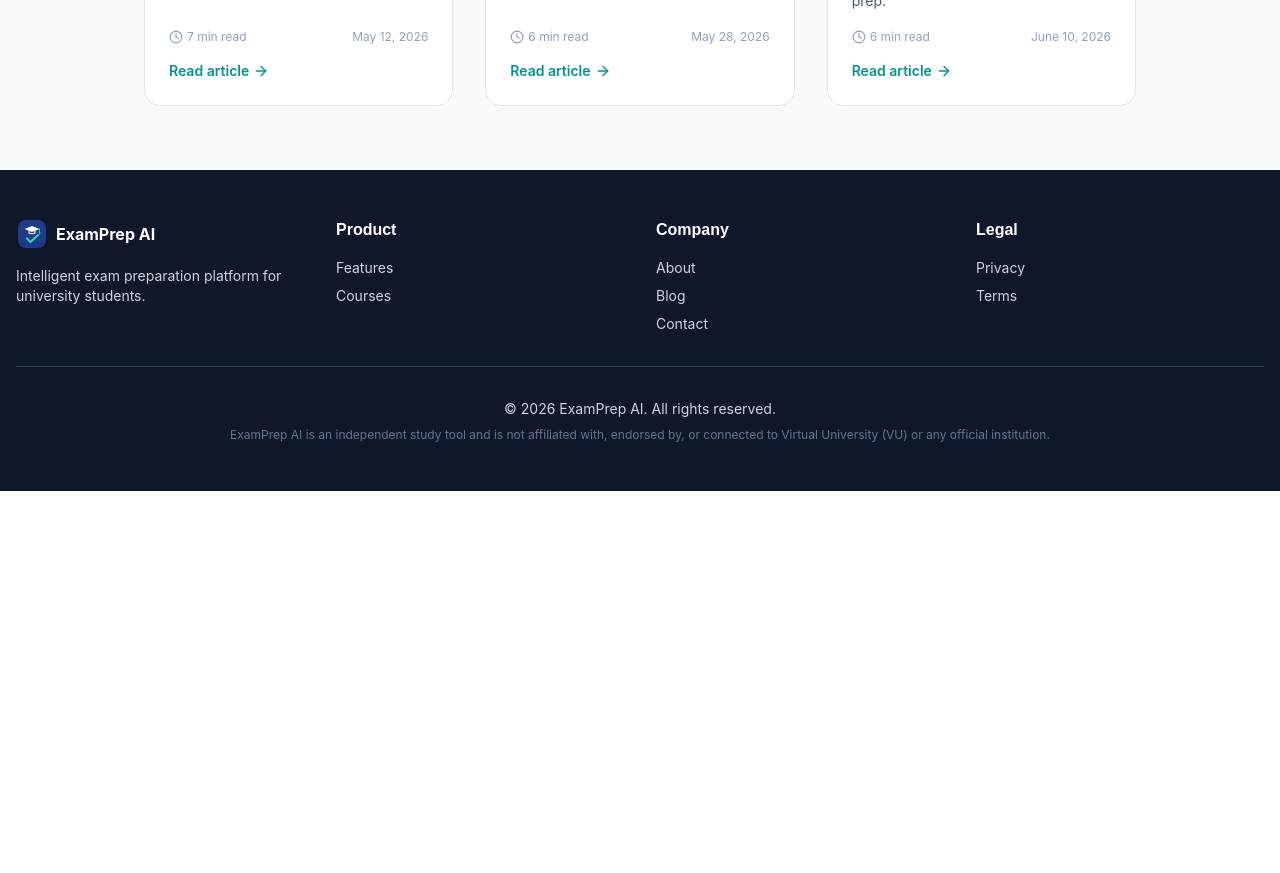
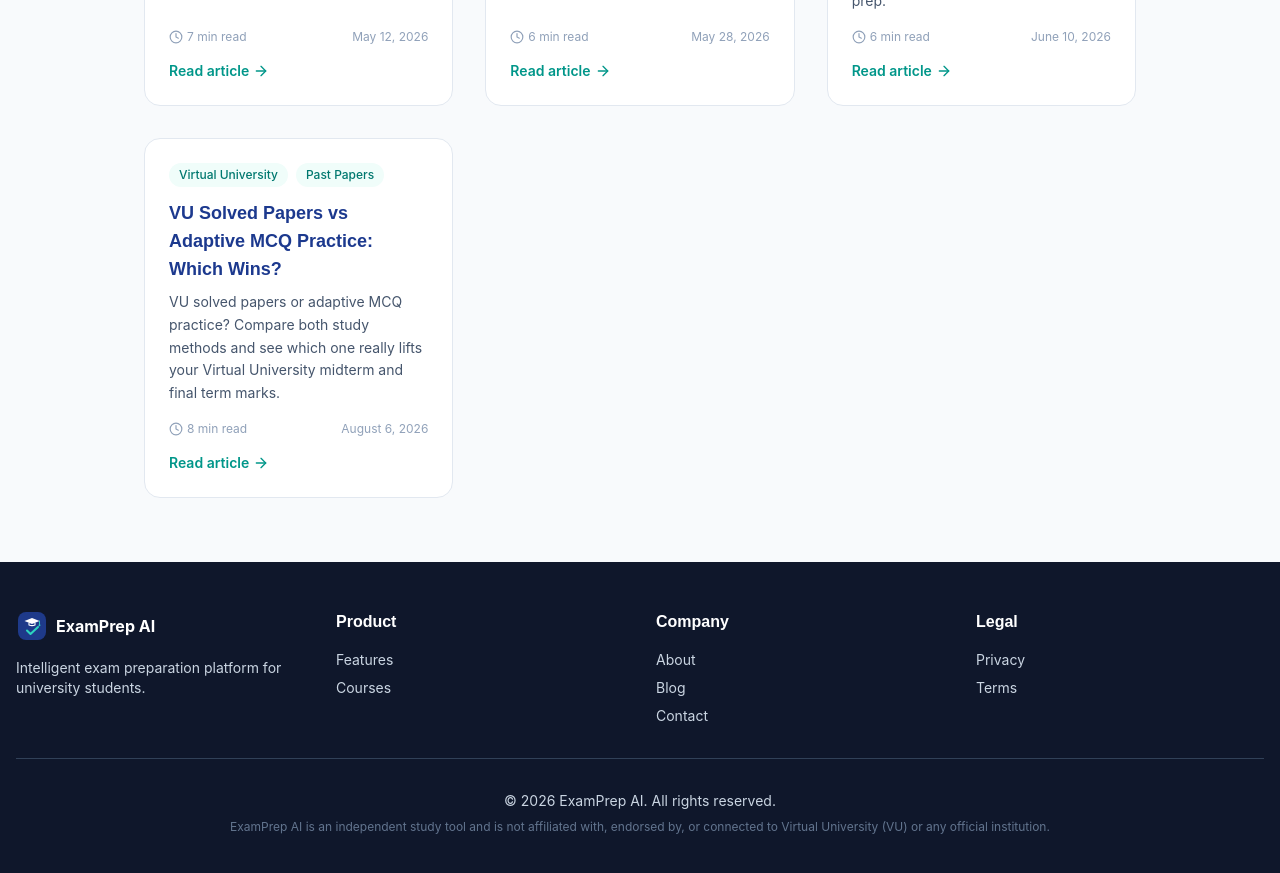
Before and after one commit to kashan-iqbal/vu-frontend, a Next.js app: page /blog in a window 1280 px wide. Shown: the part 1100-1973 px from the top of the page. Before the commit the page ends 1591 px from the top, so only its background shows below. Built offline with nearby package versions, Linux system fonts and the light colour scheme; no server answers.

Commit message:
Create the new blog

```diff
--- a/app/data/blog.ts
+++ b/app/data/blog.ts
@@ -297,6 +297,136 @@ AI is a powerful assistant, not a replacement for understanding. Treat AI-genera
 
 AI won't pass the exam for you — but used wisely, it helps you study the right things, understand them faster, and walk in better prepared. That's a real edge, and it's available today.`,
   },
+  {
+    slug: "vu-solved-papers-vs-adaptive-practice",
+    title: "VU Solved Papers vs Adaptive MCQ Practice: Which Wins?",
+    description:
+      "VU solved papers or adaptive MCQ practice? Compare both study methods and see which one really lifts your Virtual University midterm and final term marks.",
+    date: "2026-08-06",
+    readTime: "8 min read",
+    tags: [
+      "Virtual University",
+      "Past Papers",
+      "Solved Papers",
+      "Exam Strategy",
+    ],
+    content: `Most Virtual University students revise in one of two ways — and only one of them tells you what you still don't know. The classic route is downloading **VU solved papers**: the Moaaz and Waqar Siddhu file collections, or whatever your seniors share in the WhatsApp group. The newer route is adaptive MCQ practice, where every wrong answer points you to the next topic to revise.
+
+Both help. But they do very different jobs, and confusing the two quietly costs marks. Here is an honest, method-versus-method comparison so you can use each one for what it is actually good at.
+
+> Disclosure: ExamPrep AI is an independent VU study tool. We are **not affiliated with the Virtual University of Pakistan**, nor with the authors of any solved-paper collection. We think past papers are genuinely useful — this compares two study methods, it does not attack a resource.
+
+## What are VU solved papers?
+
+**VU solved papers are collections of past midterm and final term exam questions from the Virtual University of Pakistan, shared as PDF files with the answers attached.** Most are compiled by former students rather than by the university, so they show you real question style — but they carry no official answer key.
+
+You will also see them called VU past papers, VU past solved papers, or simply "Moaaz files". For practical purposes they are the same thing: a static snapshot of questions from earlier semesters.
+
+## What VU solved papers do really well
+
+### They show you the real question style
+
+Nothing teaches you how VU phrases a midterm MCQ better than an actual VU midterm MCQ. Handouts explain concepts; papers show you how those concepts get tested. If you have never seen a paper for your course, download one before you do anything else.
+
+### They reveal repeated questions
+
+VU reuses items across semesters. A question that appears in three old papers is worth knowing cold, and no other resource surfaces that pattern as cheaply.
+
+### They are free and work offline
+
+Download once, revise on the bus, no account and no data connection needed. For students on limited mobile data, that matters more than any feature list.
+
+## Where VU past papers quietly cost you marks
+
+The limits of a PDF are not obvious until exam day. In our experience helping students prepare, four problems show up again and again:
+
+1. **No feedback loop.** A solved file gives you the answer, but never tells you which topics *you personally* keep getting wrong. So you re-read everything equally — including what you already know.
+2. **Recognition, not recall.** Reading a worked answer feels like learning. In the exam, though, you must produce the answer under a timer. Recognising a solution is far easier than retrieving it cold, which is why past-paper readers often feel ready and then score lower than expected.
+3. **Answer keys go stale.** Shared files are crowd-compiled, so wrong answers spread. Course content shifts too. Always confirm anything policy-related against your course material in VULMS or the [official Virtual University website](https://www.vu.edu.pk/).
+4. **No prioritisation.** With twenty-plus topics and three days left, a paper cannot tell you where to spend your last 48 hours. You have to guess — and guessing under pressure is usually wrong.
+
+## What adaptive MCQ practice adds
+
+Adaptive practice attacks exactly those gaps. Instead of re-reading, you answer questions, and the system records which topics you missed. A vague "I should revise more" becomes a specific list: *these five topics, in this order*.
+
+This is not a productivity trick — it is one of the best-evidenced findings in learning science. Decades of [retrieval practice research](https://www.learningscientists.org/retrieval-practice) show that testing yourself beats re-reading for long-term retention, even when re-reading feels more productive at the time.
+
+### The four-step practice loop
+
+1. Take a short, timed quiz on the topics your exam covers.
+2. Read the explanation for **every** question you got wrong.
+3. Note the topics you keep missing — that is your real revision list.
+4. Retake a fresh set a day later, weighted toward those weak topics.
+
+The trade-off is honest too. Practice needs an internet connection and slightly more effort than skimming a PDF, and no tool replaces reading your [course handouts](/course) first.
+
+## VU solved papers vs adaptive practice: side by side
+
+| What matters for VU exams | VU solved paper PDFs | Adaptive MCQ practice |
+|---|:---:|:---:|
+| Shows real VU question style | ✅ Excellent | ✅ Good |
+| Spots repeated questions | ✅ Excellent | ⚠️ Partial |
+| Works offline, no account | ✅ | ❌ |
+| Tells you your weak topics | ❌ | ✅ |
+| Forces active recall | ❌ | ✅ |
+| Explains *why* an answer is right | ⚠️ Sometimes | ✅ |
+| Prioritises your last 48 hours | ❌ | ✅ |
+| Stays up to date | ⚠️ Varies | ✅ |
+
+*Method comparison as of August 2026. Confirm exam policy and marks weightings against your own course in VULMS.*
+
+## The honest verdict: use both, in this order
+
+This is not really an either/or choice. The students who score well tend to follow the same sequence:
+
+1. **Start with a solved paper** to learn the question style and catch repeated items.
+2. **Switch to active practice** to find and fix the topics you actually get wrong — the part a static file cannot do.
+3. **Re-test your weak topics** until recall is automatic rather than merely familiar.
+
+Solved papers tell you what the exam looks like. Adaptive practice tells you what you still need to fix. You want both signals before you walk into the exam hall.
+
+### A two-week plan that uses both
+
+- **Days 1–3:** Skim one past paper per subject. Do not solve it yet — just learn the format and mark the topics it hits.
+- **Days 4–10:** Practise MCQs daily and review every mistake. Read a [midterm handout summary](/handout/CS201/midterm) for any topic you keep missing.
+- **Days 11–14:** Re-test weak topics only, then attempt one full past paper under timed, closed-book conditions as a dress rehearsal.
+
+For a fuller day-by-day version, see our [VU midterm preparation guide](/blog/vu-midterm-preparation-guide).
+
+## Three mistakes to avoid
+
+- **Memorising answer keys.** If the wording changes by one word, memorised answers collapse. Understand the concept instead.
+- **Solving papers with the answers visible.** That is reading, not testing. Cover the key, attempt the question, then check.
+- **Trusting one file.** Cross-check anything that looks wrong against your handouts before you commit it to memory.
+
+## Bottom line
+
+VU solved papers are the best free way to learn what the exam looks like. Adaptive MCQ practice is the only way to learn what *you* still get wrong. Use papers to calibrate, use practice to improve, and never let either one become passive reading.
+
+Ready to turn reading into measurable progress? [Browse your course](/course), open its midterm or final term handouts, and start a practice session — then let each wrong answer choose your next topic for you. For quick wins in the exam hall itself, read our [10 proven tips to ace MCQ exams](/blog/tips-to-ace-mcq-exams).
+
+## Frequently asked questions
+
+### Are VU solved papers enough to pass?
+
+Sometimes, but it is a risky strategy. Solved papers help most when the exam reuses old questions; they leave you exposed on anything new or reworded. Pair them with handout revision and MCQ practice for a safer margin.
+
+### Are Moaaz and Waqar Siddhu solved papers reliable?
+
+They are useful for question style, but they are student-compiled, not official. Answer keys can contain errors and older files may not match current course content, so verify anything important against your handouts in VULMS.
+
+### Does VU repeat questions from past papers?
+
+Repeats do happen across semesters, especially in the objective portion, which is why past papers stay popular. Never count on it though — treat repeated questions as a bonus, not as your plan.
+
+### How many past papers should I solve before the final term?
+
+Two or three per subject is usually enough to learn the format. After that, extra papers give you diminishing returns, and your time is better spent practising fresh MCQs on the topics you keep missing.
+
+### Is adaptive MCQ practice better than past papers for VU midterms?
+
+For raising your score, yes — because it identifies and re-tests your weak topics. For learning the exam format, past papers are better. Start with a paper, then spend most of your remaining time on practice.`,
+  },
 ];
 
 export function getPostBySlug(slug: string): BlogPost | undefined {
```
